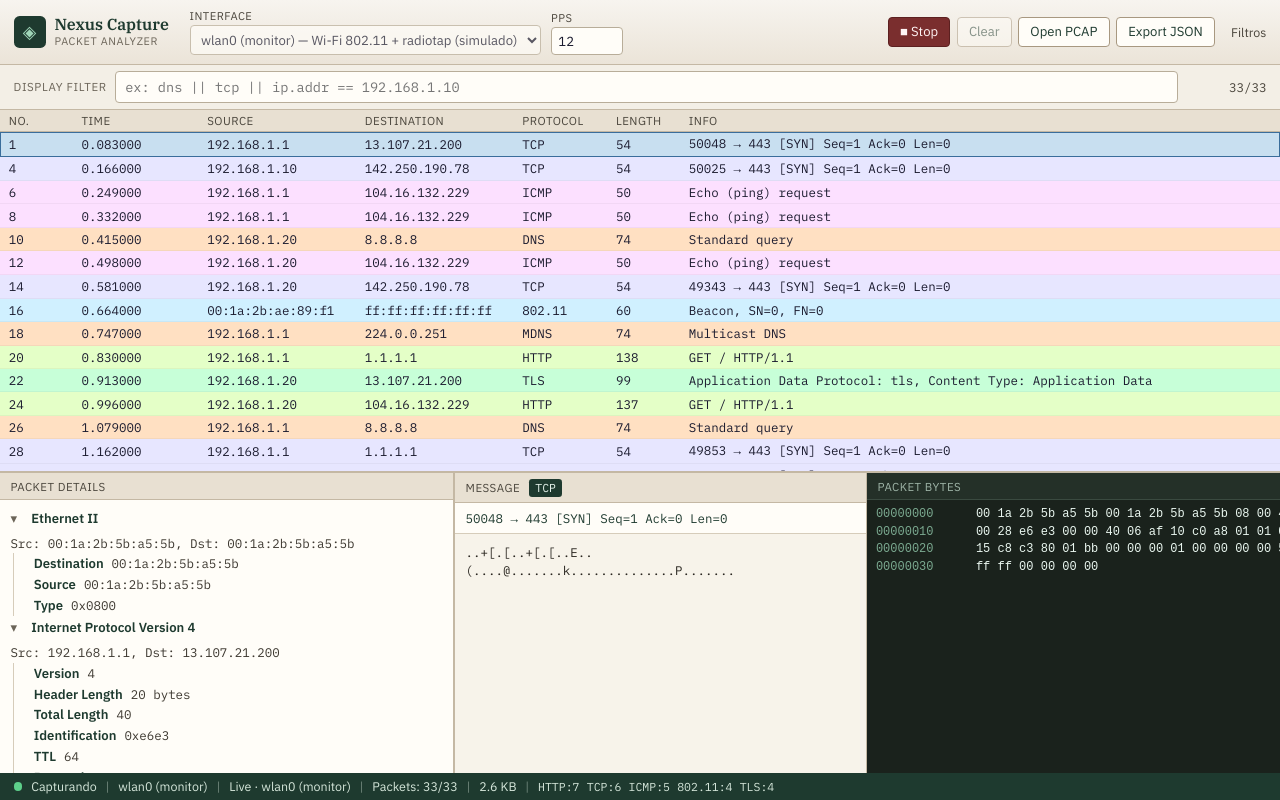
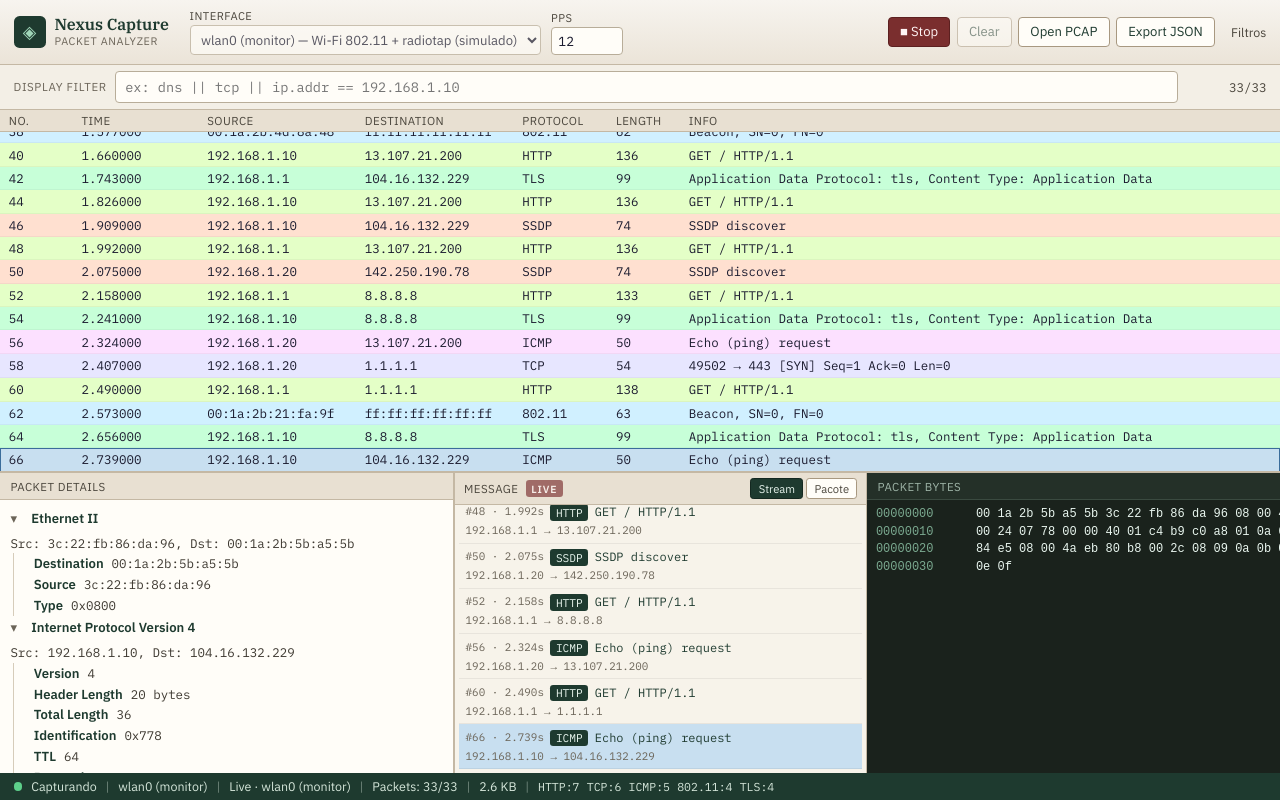
Before and after one commit to cristein1994/busca-imagens, a React (Vite) app: page / in a window 1280 px wide. Both pictures are taken after a click on the button "▶ Start". Built offline with nearby package versions, Linux system fonts and the light colour scheme.

Commit message:
Add continuous live message stream and Continuar capture
Keep capturing with a scrolling application-message feed (HTTP/DNS/ARP…),
follow the latest packet while live, and resume without clearing via Continuar.

Co-authored-by: cristein1994 <cristein1994@users.noreply.github.com>

```diff
--- a/src/App.tsx
+++ b/src/App.tsx
@@ -78,6 +78,7 @@ export default function App() {
   const [error, setError] = useState<string | null>(null)
   const [sourceLabel, setSourceLabel] = useState('Pronto')
 
+  const [followLatest, setFollowLatest] = useState(true)
   const baseTimeRef = useRef(0)
   const nextNoRef = useRef(1)
   const timerRef = useRef<number | null>(null)
@@ -90,9 +91,12 @@ export default function App() {
   }, [packets, filter, filterValid])
 
   const effectiveSelectedNo = useMemo(() => {
+    if (capturing && followLatest && !filter.trim() && displayed.length > 0) {
+      return displayed[displayed.length - 1]!.no
+    }
     if (selectedNo != null && displayed.some((p) => p.no === selectedNo)) return selectedNo
     return displayed[0]?.no ?? null
-  }, [displayed, selectedNo])
+  }, [capturing, followLatest, filter, displayed, selectedNo])
 
   const selected = useMemo(
     () => packets.find((p) => p.no === effectiveSelectedNo) ?? null,
@@ -112,16 +116,19 @@ export default function App() {
 
   const startCapture = useCallback(() => {
     setError(null)
+    setFollowLatest(true)
     setSourceLabel(`Live · ${iface.name}`)
     setCapturing(true)
     if (packets.length === 0) {
       baseTimeRef.current = Date.now()
       nextNoRef.current = 1
+    } else if (baseTimeRef.current === 0) {
+      baseTimeRef.current = packets[0]?.timestamp ?? Date.now()
     }
 
     if (timerRef.current != null) window.clearInterval(timerRef.current)
     const mode = ifaceMode(selectedIface)
-    const intervalMs = Math.max(20, Math.floor(1000 / packetRate))
+    const intervalMs = Math.max(20, Math.floor(1000 / Math.max(1, packetRate)))
 
     timerRef.current = window.setInterval(() => {
       const burst = packetRate > 40 ? 2 : 1
@@ -138,7 +145,7 @@ export default function App() {
         return next
       })
     }, intervalMs)
-  }, [iface.name, packetRate, packets.length, selectedIface])
+  }, [iface.name, packetRate, packets, selectedIface])
 
   useEffect(() => () => stopCapture(), [stopCapture])
 
@@ -199,11 +206,13 @@ export default function App() {
       const idx = displayed.findIndex((p) => p.no === effectiveSelectedNo)
       if (e.key === 'j' || e.key === 'ArrowDown') {
         e.preventDefault()
+        setFollowLatest(false)
         const next = displayed[Math.min(displayed.length - 1, Math.max(0, idx) + 1)]
         if (next) setSelectedNo(next.no)
       }
       if (e.key === 'k' || e.key === 'ArrowUp') {
         e.preventDefault()
+        setFollowLatest(false)
         const prev = displayed[Math.max(0, (idx < 0 ? 0 : idx) - 1)]
         if (prev) setSelectedNo(prev.no)
       }
@@ -218,6 +227,7 @@ export default function App() {
         interfaces={INTERFACES}
         selectedIface={selectedIface}
         capturing={capturing}
+        hasPackets={packets.length > 0}
         packetRate={packetRate}
         onIfaceChange={setSelectedIface}
         onStart={startCapture}
@@ -243,8 +253,11 @@ export default function App() {
         <PacketList
           packets={displayed}
           selectedNo={effectiveSelectedNo}
-          onSelect={setSelectedNo}
-          autoScroll={capturing && !filter.trim()}
+          onSelect={(no) => {
+            setFollowLatest(false)
+            setSelectedNo(no)
+          }}
+          autoScroll={capturing && followLatest && !filter.trim()}
         />
       </div>
       <div className={styles.bottom}>
@@ -252,7 +265,15 @@ export default function App() {
           <PacketDetails layers={selected?.layers ?? []} empty={!selected} />
         </div>
         <div className={styles.messagePane}>
-          <MessagePane packet={selected} />
+          <MessagePane
+            packet={selected}
+            packets={displayed}
+            capturing={capturing}
+            onSelectPacket={(no) => {
+              setFollowLatest(false)
+              setSelectedNo(no)
+            }}
+          />
         </div>
         <div className={styles.hexPane}>
           <HexDump data={selected?.raw ?? null} />
--- a/src/components/MessagePane.module.css
+++ b/src/components/MessagePane.module.css
@@ -11,8 +11,9 @@
 .title {
   display: flex;
   align-items: center;
-  gap: 0.55rem;
-  padding: 0.35rem 0.65rem;
+  gap: 0.45rem;
+  flex-wrap: wrap;
+  padding: 0.3rem 0.55rem;
   background: #e8e0d2;
   border-bottom: 1px solid #c4b8a4;
   font-size: 0.72rem;
@@ -21,18 +22,70 @@
   color: #4a453c;
 }
 
+.liveBadge {
+  text-transform: none;
+  letter-spacing: 0.08em;
+  font-size: 0.65rem;
+  font-weight: 700;
+  padding: 0.12rem 0.35rem;
+  border-radius: 0.2rem;
+  background: #7a2e2e;
+  color: #fff5f5;
+  animation: blink 1.2s ease-in-out infinite;
+}
+
+@keyframes blink {
+  0%,
+  100% {
+    opacity: 1;
+  }
+  50% {
+    opacity: 0.55;
+  }
+}
+
+.tabs {
+  display: inline-flex;
+  gap: 0.2rem;
+  margin-left: auto;
+}
+
+.tab,
+.tabActive {
+  font: inherit;
+  font-size: 0.7rem;
+  text-transform: none;
+  letter-spacing: 0;
+  padding: 0.18rem 0.45rem;
+  border: 1px solid #a89880;
+  border-radius: 0.2rem;
+  cursor: pointer;
+  background: #fffdf8;
+  color: #4a453c;
+}
+
+.tabActive {
+  background: #1e3a2f;
+  border-color: #142820;
+  color: #e8f5ee;
+}
+
 .kind {
   text-transform: none;
   letter-spacing: 0;
   font-family: 'IBM Plex Mono', ui-monospace, monospace;
-  font-size: 0.72rem;
-  padding: 0.1rem 0.4rem;
+  font-size: 0.7rem;
+  padding: 0.08rem 0.35rem;
   border-radius: 0.2rem;
   background: #1e3a2f;
   color: #e8f5ee;
+  flex-shrink: 0;
 }
 
 .summary {
+  display: flex;
+  align-items: center;
+  gap: 0.45rem;
   padding: 0.4rem 0.65rem;
   border-bottom: 1px solid #d6ccba;
   font-family: 'IBM Plex Mono', ui-monospace, monospace;
@@ -58,6 +111,68 @@
   word-break: break-word;
 }
 
+.live {
+  flex: 1;
+  min-height: 0;
+  overflow: auto;
+  padding: 0.25rem;
+}
+
+.liveRow {
+  display: grid;
+  grid-template-columns: auto auto 1fr;
+  grid-template-rows: auto auto;
+  gap: 0.15rem 0.4rem;
+  width: 100%;
+  text-align: left;
+  border: none;
+  border-bottom: 1px solid rgba(0, 0, 0, 0.06);
+  background: transparent;
+  padding: 0.35rem 0.4rem;
+  cursor: pointer;
+  font: inherit;
+  color: inherit;
+}
+
+.liveRow:hover {
+  background: #efe8da;
+}
+
+.liveRowActive {
+  background: #c8dff0;
+}
+
+.liveMeta {
+  grid-column: 1 / 2;
+  font-family: 'IBM Plex Mono', ui-monospace, monospace;
+  font-size: 0.68rem;
+  color: #6b6458;
+}
+
+.liveRow .kind {
+  grid-column: 2 / 3;
+}
+
+.liveSummary {
+  grid-column: 3 / 4;
+  font-family: 'IBM Plex Mono', ui-monospace, monospace;
+  font-size: 0.75rem;
+  color: #1e3a2f;
+  overflow: hidden;
+  text-overflow: ellipsis;
+  white-space: nowrap;
+}
+
+.liveEndpoints {
+  grid-column: 1 / -1;
+  font-family: 'IBM Plex Mono', ui-monospace, monospace;
+  font-size: 0.68rem;
+  color: #6b6458;
+  overflow: hidden;
+  text-overflow: ellipsis;
+  white-space: nowrap;
+}
+
 .empty {
   margin: 1rem 0.25rem;
   color: #6b6458;
--- a/src/components/MessagePane.tsx
+++ b/src/components/MessagePane.tsx
@@ -1,33 +1,119 @@
+import { useEffect, useMemo, useRef, useState } from 'react'
 import type { Packet } from '../types/packet'
-import { decodePacketMessage } from '../lib/message'
+import { decodePacketMessage, isLiveMessagePacket } from '../lib/message'
 import styles from './MessagePane.module.css'
+
+type ViewMode = 'live' | 'selected'
 
 interface Props {
   packet: Packet | null
+  packets: Packet[]
+  capturing: boolean
+  onSelectPacket: (no: number) => void
 }
 
-export function MessagePane({ packet }: Props) {
-  if (!packet) {
-    return (
-      <div className={styles.wrap}>
-        <div className={styles.title}>Message</div>
-        <div className={styles.body}>
-          <p className={styles.empty}>Selecione um pacote para ver a mensagem decodificada.</p>
-        </div>
-      </div>
-    )
-  }
+const MAX_LIVE = 200
 
-  const msg = decodePacketMessage(packet)
+export function MessagePane({ packet, packets, capturing, onSelectPacket }: Props) {
+  const [mode, setMode] = useState<ViewMode>('live')
+  const liveRef = useRef<HTMLDivElement>(null)
+  const viewMode: ViewMode = capturing ? 'live' : mode
+
+  const liveEntries = useMemo(() => {
+    const interesting = packets.filter(isLiveMessagePacket)
+    const slice = interesting.slice(-MAX_LIVE)
+    return slice.map((p) => {
+      const msg = decodePacketMessage(p)
+      return {
+        no: p.no,
+        time: p.relativeTime,
+        source: p.source,
+        destination: p.destination,
+        kind: msg.kind,
+        summary: msg.summary,
+      }
+    })
+  }, [packets])
+
+  useEffect(() => {
+    if (viewMode !== 'live' || !capturing || !liveRef.current) return
+    liveRef.current.scrollTop = liveRef.current.scrollHeight
+  }, [liveEntries.length, viewMode, capturing])
+
+  const selectedMsg = packet ? decodePacketMessage(packet) : null
 
   return (
     <div className={styles.wrap}>
       <div className={styles.title}>
         Message
-        <span className={styles.kind}>{msg.kind}</span>
+        {capturing && <span className={styles.liveBadge}>LIVE</span>}
+        <div className={styles.tabs} role="tablist">
+          <button
+            type="button"
+            role="tab"
+            aria-selected={viewMode === 'live'}
+            className={viewMode === 'live' ? styles.tabActive : styles.tab}
+            onClick={() => setMode('live')}
+          >
+            Stream
+          </button>
+          <button
+            type="button"
+            role="tab"
+            aria-selected={viewMode === 'selected'}
+            className={viewMode === 'selected' ? styles.tabActive : styles.tab}
+            disabled={capturing}
+            onClick={() => setMode('selected')}
+          >
+            Pacote
+          </button>
+        </div>
       </div>
-      <div className={styles.summary}>{msg.summary}</div>
-      <pre className={styles.body}>{msg.body}</pre>
+
+      {viewMode === 'live' ? (
+        <div className={styles.live} ref={liveRef}>
+          {liveEntries.length === 0 ? (
+            <p className={styles.empty}>
+              {capturing
+                ? 'Capturando… aguardando mensagens de aplicação (HTTP, DNS, ARP…).'
+                : 'Clique em Start/Continuar para o stream ao vivo de mensagens.'}
+            </p>
+          ) : (
+            liveEntries.map((entry) => (
+              <button
+                key={entry.no}
+                type="button"
+                className={`${styles.liveRow} ${packet?.no === entry.no ? styles.liveRowActive : ''}`}
+                onClick={() => {
+                  onSelectPacket(entry.no)
+                  setMode('selected')
+                }}
+              >
+                <span className={styles.liveMeta}>
+                  #{entry.no} · {entry.time.toFixed(3)}s
+                </span>
+                <span className={styles.kind}>{entry.kind}</span>
+                <span className={styles.liveSummary}>{entry.summary}</span>
+                <span className={styles.liveEndpoints}>
+                  {entry.source} → {entry.destination}
+                </span>
+              </button>
+            ))
+          )}
+        </div>
+      ) : !selectedMsg || !packet ? (
+        <div className={styles.body}>
+          <p className={styles.empty}>Selecione um pacote para ver a mensagem decodificada.</p>
+        </div>
+      ) : (
+        <>
+          <div className={styles.summary}>
+            <span className={styles.kind}>{selectedMsg.kind}</span>
+            <span>{selectedMsg.summary}</span>
+          </div>
+          <pre className={styles.body}>{selectedMsg.body}</pre>
+        </>
+      )}
     </div>
   )
 }
--- a/src/components/Toolbar.tsx
+++ b/src/components/Toolbar.tsx
@@ -6,6 +6,7 @@ interface Props {
   interfaces: CaptureInterface[]
   selectedIface: string
   capturing: boolean
+  hasPackets: boolean
   packetRate: number
   onIfaceChange: (id: string) => void
   onStart: () => void
@@ -20,6 +21,7 @@ export function Toolbar({
   interfaces,
   selectedIface,
   capturing,
+  hasPackets,
   packetRate,
   onIfaceChange,
   onStart,
@@ -73,7 +75,7 @@ export function Toolbar({
       <div className={styles.actions}>
         {!capturing ? (
           <button type="button" className={styles.start} onClick={onStart}>
-            ▶ Start
+            {hasPackets ? '▶ Continuar' : '▶ Start'}
           </button>
         ) : (
           <button type="button" className={styles.stop} onClick={onStop}>
--- a/src/lib/message.ts
+++ b/src/lib/message.ts
@@ -147,6 +147,15 @@ export function decodePacketMessage(packet: Packet): DecodedMessage {
     }
   }
 
+  if (protocol === 'DHCP' || protocol === 'SSDP' || protocol === 'NTP') {
+    return {
+      kind: protocol,
+      summary: info,
+      body: info,
+      encoding: 'utf-8',
+    }
+  }
+
   if (protocol === 'TLS') {
     return {
       kind: 'TLS',
@@ -175,3 +184,20 @@ export function decodePacketMessage(packet: Packet): DecodedMessage {
     encoding: 'hex',
   }
 }
+
+const LIVE_KINDS = new Set([
+  'HTTP',
+  'HTTPS',
+  'DNS',
+  'MDNS',
+  'ARP',
+  'ICMP',
+  'DHCP',
+  'SSDP',
+  'NTP',
+])
+
+/** Protocols worth showing in the continuous live message feed. */
+export function isLiveMessagePacket(packet: Packet): boolean {
+  return LIVE_KINDS.has(packet.protocol)
+}
```
Also changed, not shown: 1 other file (tests, documents, lock files or other folders).
